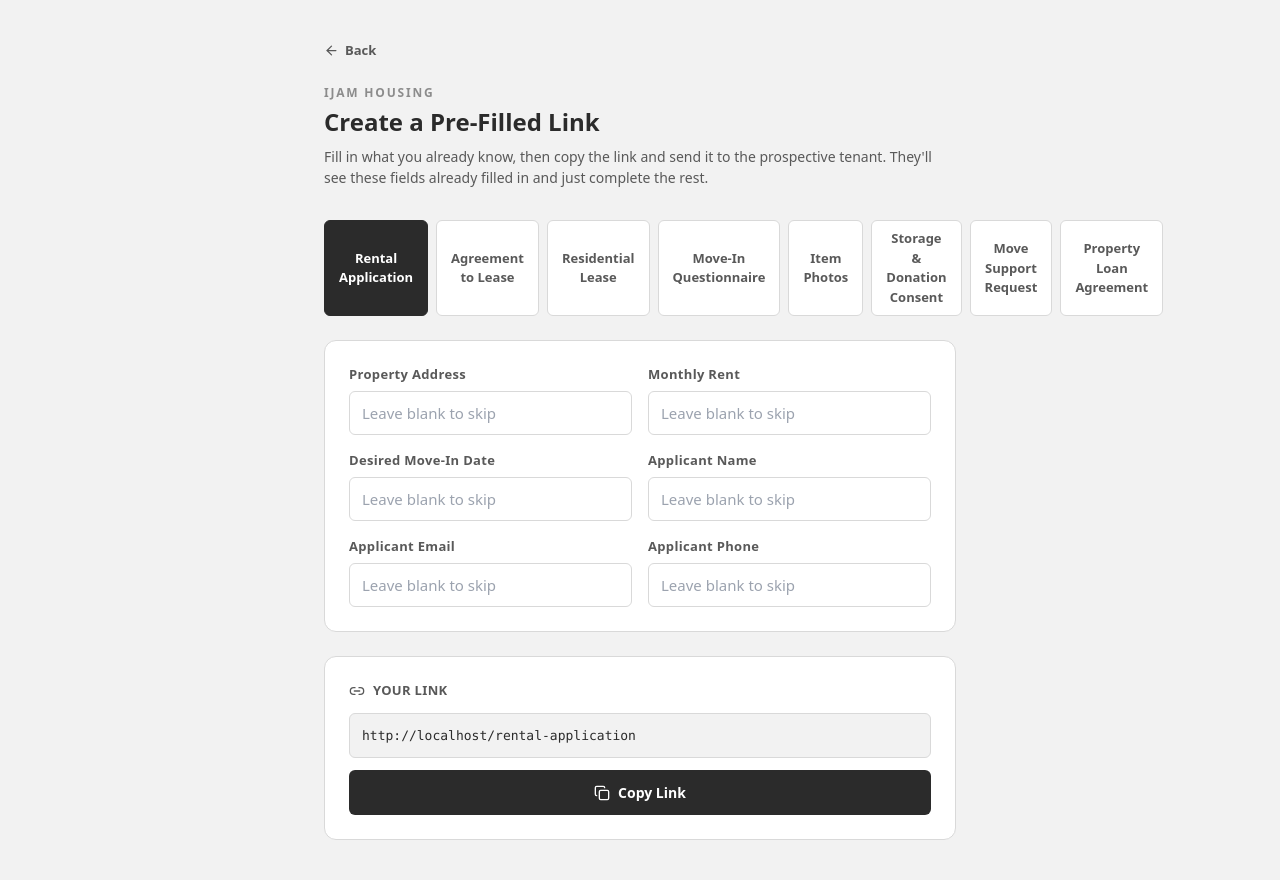
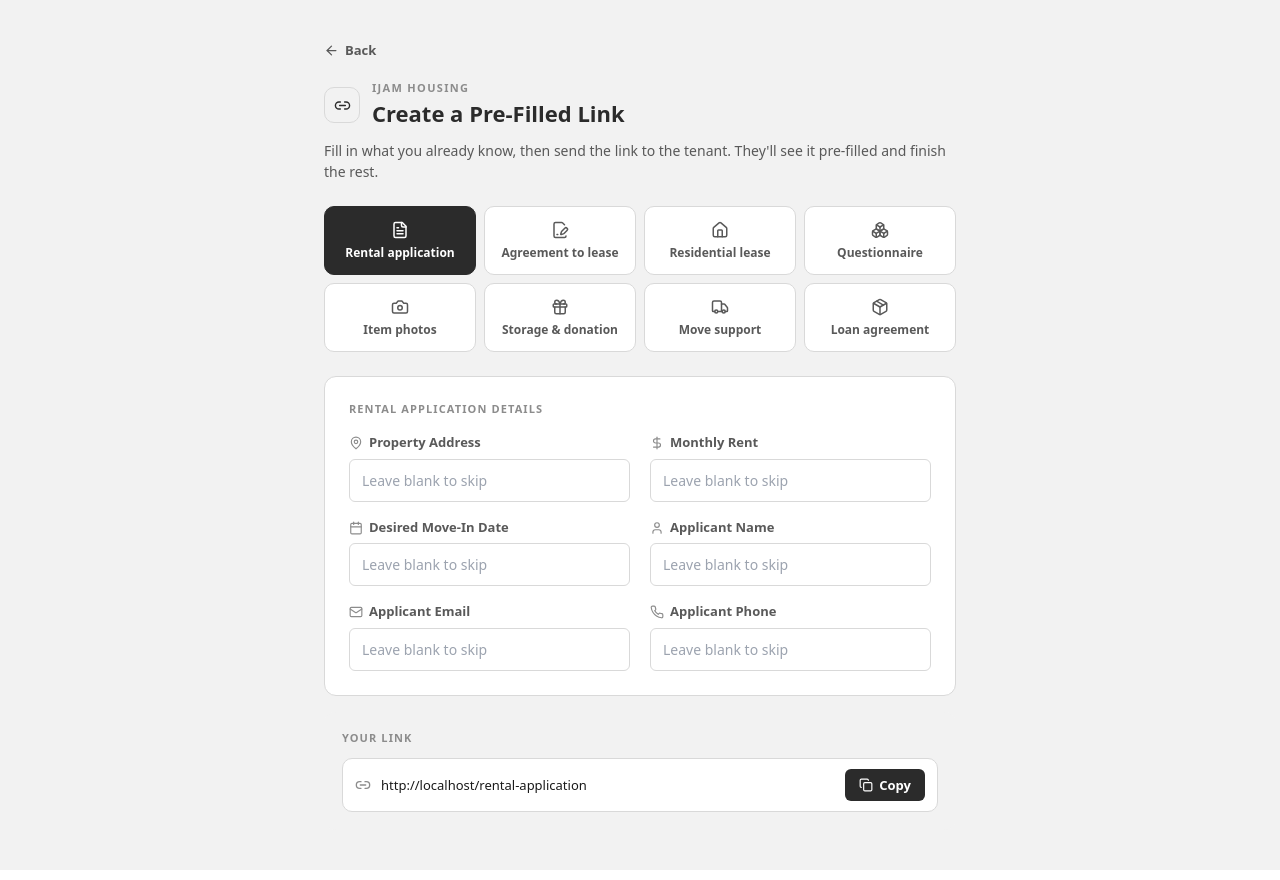
Before and after one commit to DoTheRidiculous/ijam-rental-app, a React (Vite) app: page /create-link in a window 1280 px wide. Built offline with nearby package versions, Linux system fonts and the light colour scheme.

Commit message:
Add files via upload

```diff
--- a/src/Landing.jsx
+++ b/src/Landing.jsx
@@ -27,12 +27,12 @@ function LinkCard({ href, title, desc, icon: Icon }) {
       className="flex items-center gap-4 bg-white border rounded-xl p-5 transition-shadow hover:shadow-sm"
       style={{ borderColor: LIGHTGREY }}
     >
-      <div className="w-11 h-11 rounded-lg flex items-center justify-center flex-shrink-0" style={{ backgroundColor: PALEGREY }}>
-        <Icon size={20} color={CHARCOAL} />
+      <div className="w-11 h-11 rounded-[10px] flex items-center justify-center flex-shrink-0" style={{ backgroundColor: PALEGREY, border: `0.5px solid ${LIGHTGREY}` }}>
+        <Icon size={19} color={CHARCOAL} />
       </div>
       <div className="flex-1">
         <p className="text-[16px] font-bold" style={{ color: CHARCOAL }}>{title}</p>
-        <p className="text-[13px]" style={{ color: SLATE }}>{desc}</p>
+        <p className="text-[13px] mt-0.5" style={{ color: SLATE }}>{desc}</p>
       </div>
       <ArrowRight size={18} color={MIDGREY} />
     </a>
@@ -43,15 +43,22 @@ export default function Landing() {
   return (
     <div className="min-h-screen" style={{ backgroundColor: PALEGREY }}>
       <div className="max-w-2xl mx-auto px-5 py-14">
-        <p className="text-[12px] font-bold tracking-[0.15em] mb-2" style={{ color: MIDGREY }}>IJAM HOUSING</p>
-        <h1 className="text-3xl font-bold mb-2" style={{ color: CHARCOAL }}>Housing Documents</h1>
-        <p className="text-[15px] mb-8" style={{ color: SLATE }}>Choose the document you need to fill out and sign.</p>
+        <div className="flex items-center gap-3 mb-2">
+          <div className="w-9 h-9 rounded-[10px] flex items-center justify-center flex-shrink-0" style={{ backgroundColor: "#fff", border: `0.5px solid ${LIGHTGREY}` }}>
+            <HomeIcon size={17} color={CHARCOAL} />
+          </div>
+          <div>
+            <p className="text-[11px] font-semibold tracking-[0.12em] mb-0" style={{ color: MIDGREY }}>IJAM HOUSING</p>
+            <h1 className="text-[26px] font-bold" style={{ color: CHARCOAL }}>Housing Documents</h1>
+          </div>
+        </div>
+        <p className="text-[15px] mb-8 mt-2.5" style={{ color: SLATE }}>Choose the document you need to fill out and sign.</p>
 
         <div className="flex flex-col gap-3 mb-10">
           {FORM_LINKS.map((link) => <LinkCard key={link.href} {...link} />)}
         </div>
 
-        <p className="text-[12px] font-bold tracking-[0.15em] mb-3" style={{ color: MIDGREY }}>STAFF TOOLS</p>
+        <p className="text-[11px] font-semibold tracking-[0.12em] mb-3" style={{ color: MIDGREY }}>STAFF TOOLS</p>
         <div className="flex flex-col gap-3">
           {STAFF_LINKS.map((link) => <LinkCard key={link.href} {...link} />)}
         </div>
--- a/src/LinkBuilder.jsx
+++ b/src/LinkBuilder.jsx
@@ -1,11 +1,16 @@
 import React, { useState } from "react";
-import { Link2, Copy, Check, ArrowLeft } from "lucide-react";
-import { Field, TextInput, CHARCOAL, SLATE, MIDGREY, LIGHTGREY, PALEGREY } from "./formKit.jsx";
+import {
+  Link2, Copy, Check, ArrowLeft, FileText, FileSignature, Home as HomeIcon,
+  Boxes, Camera, Gift, Truck, Package, MapPin, DollarSign, Calendar, User, Mail, Phone, Clock,
+} from "lucide-react";
+import { CHARCOAL, SLATE, MIDGREY, LIGHTGREY, PALEGREY, INK } from "./formKit.jsx";
 
 const DOC_TYPES = [
   {
     key: "rental-application",
     label: "Rental Application",
+    shortLabel: "Rental application",
+    icon: FileText,
     path: "/rental-application",
     fields: [
       { key: "address", label: "Property Address" },
@@ -19,6 +24,8 @@ const DOC_TYPES = [
   {
     key: "agreement-to-lease",
     label: "Agreement to Lease",
+    shortLabel: "Agreement to lease",
+    icon: FileSignature,
     path: "/agreement-to-lease",
     fields: [
       { key: "address", label: "Property Address" },
@@ -34,6 +41,8 @@ const DOC_TYPES = [
   {
     key: "residential-lease",
     label: "Residential Lease",
+    shortLabel: "Residential lease",
+    icon: HomeIcon,
     path: "/residential-lease",
     fields: [
       { key: "address", label: "Premises Address" },
@@ -50,6 +59,8 @@ const DOC_TYPES = [
   {
     key: "move-in-questionnaire",
     label: "Move-In Questionnaire",
+    shortLabel: "Questionnaire",
+    icon: Boxes,
     path: "/move-in-questionnaire",
     fields: [
       { key: "tenant", label: "Tenant Name" },
@@ -59,6 +70,8 @@ const DOC_TYPES = [
   {
     key: "item-photos",
     label: "Item Photos",
+    shortLabel: "Item photos",
+    icon: Camera,
     path: "/item-photos",
     fields: [
       { key: "tenant", label: "Tenant Name" },
@@ -68,6 +81,8 @@ const DOC_TYPES = [
   {
     key: "storage-donation-consent",
     label: "Storage & Donation Consent",
+    shortLabel: "Storage & donation",
+    icon: Gift,
     path: "/storage-donation-consent",
     fields: [
       { key: "tenant", label: "Tenant Name" },
@@ -77,6 +92,8 @@ const DOC_TYPES = [
   {
     key: "move-support",
     label: "Move Support Request",
+    shortLabel: "Move support",
+    icon: Truck,
     path: "/move-support",
     fields: [
       { key: "tenant", label: "Tenant Name" },
@@ -86,6 +103,8 @@ const DOC_TYPES = [
   {
     key: "property-loan-agreement",
     label: "Property Loan Agreement",
+    shortLabel: "Loan agreement",
+    icon: Package,
     path: "/property-loan-agreement",
     fields: [
       { key: "tenant", label: "Owner Name" },
@@ -93,6 +112,41 @@ const DOC_TYPES = [
     ],
   },
 ];
+
+const FIELD_ICONS = {
+  address: MapPin,
+  rent: DollarSign,
+  security: DollarSign,
+  reservation: DollarSign,
+  movein: Calendar,
+  commence: Calendar,
+  start: Calendar,
+  end: Calendar,
+  term: Clock,
+  tenant: User,
+  landlord: User,
+  email: Mail,
+  phone: Phone,
+};
+
+function IconField({ icon: Icon, label, value, onChange }) {
+  return (
+    <div className="flex flex-col gap-1.5">
+      <label className="flex items-center gap-1.5 text-[13px] font-semibold" style={{ color: SLATE }}>
+        <Icon size={14} color={MIDGREY} /> {label}
+      </label>
+      <input
+        value={value}
+        onChange={onChange}
+        placeholder="Leave blank to skip"
+        className="w-full rounded-md border px-3 py-2.5 text-[14px] outline-none"
+        style={{ borderColor: LIGHTGREY, color: INK, backgroundColor: "#fff" }}
+        onFocus={(e) => (e.target.style.borderColor = CHARCOAL)}
+        onBlur={(e) => (e.target.style.borderColor = LIGHTGREY)}
+      />
+    </div>
+  );
+}
 
 export default function LinkBuilder() {
   const [docKey, setDocKey] = useState(DOC_TYPES[0].key);
@@ -138,69 +192,75 @@ export default function LinkBuilder() {
   return (
     <div className="min-h-screen" style={{ backgroundColor: PALEGREY }}>
       <div className="max-w-2xl mx-auto px-5 py-10">
-        <a href="/" className="inline-flex items-center gap-1.5 text-[13px] font-semibold mb-6" style={{ color: SLATE }}>
+        <a href="/" className="inline-flex items-center gap-1.5 text-[13px] font-semibold mb-5" style={{ color: SLATE }}>
           <ArrowLeft size={15} /> Back
         </a>
 
-        <p className="text-[12px] font-bold tracking-[0.15em] mb-1" style={{ color: MIDGREY }}>IJAM HOUSING</p>
-        <h1 className="text-2xl font-bold mb-2" style={{ color: CHARCOAL }}>Create a Pre-Filled Link</h1>
-        <p className="text-[14px] mb-8" style={{ color: SLATE }}>
-          Fill in what you already know, then copy the link and send it to the prospective tenant. They'll see these fields already filled in and just complete the rest.
+        <div className="flex items-center gap-3 mb-1.5">
+          <div className="w-9 h-9 rounded-[10px] flex items-center justify-center flex-shrink-0" style={{ backgroundColor: PALEGREY, border: `0.5px solid ${LIGHTGREY}` }}>
+            <Link2 size={17} color={CHARCOAL} />
+          </div>
+          <div>
+            <p className="text-[11px] font-semibold tracking-[0.12em] mb-0" style={{ color: MIDGREY }}>IJAM HOUSING</p>
+            <h1 className="text-[22px] font-bold" style={{ color: CHARCOAL }}>Create a Pre-Filled Link</h1>
+          </div>
+        </div>
+        <p className="text-[14px] mb-6 mt-2.5" style={{ color: SLATE }}>
+          Fill in what you already know, then send the link to the tenant. They'll see it pre-filled and finish the rest.
         </p>
 
-        <div className="flex gap-2 mb-6">
-          {DOC_TYPES.map((d) => (
+        <div className="grid grid-cols-2 sm:grid-cols-4 gap-2 mb-6">
+          {DOC_TYPES.map((d) => {
+            const Icon = d.icon;
+            const active = docKey === d.key;
+            return (
               <button
                 key={d.key}
                 onClick={() => switchDoc(d.key)}
-              className="px-3.5 py-2 rounded-md text-[13px] font-semibold border"
+                className="flex flex-col items-center gap-1.5 py-3.5 px-1.5 rounded-[10px] border text-center"
                 style={
-                docKey === d.key
-                  ? { backgroundColor: CHARCOAL, color: "#fff", borderColor: CHARCOAL }
-                  : { backgroundColor: "#fff", color: SLATE, borderColor: LIGHTGREY }
+                  active
+                    ? { backgroundColor: CHARCOAL, borderColor: CHARCOAL, color: "#fff" }
+                    : { backgroundColor: "#fff", borderColor: LIGHTGREY, color: SLATE }
                 }
               >
-              {d.label}
+                <Icon size={18} />
+                <span className="text-[12px] font-semibold leading-tight">{d.shortLabel}</span>
               </button>
-          ))}
+            );
+          })}
         </div>
 
-        <div className="bg-white rounded-xl border p-5 sm:p-6 mb-6" style={{ borderColor: LIGHTGREY }}>
-          <div className="grid grid-cols-2 gap-4">
+        <div className="bg-white rounded-xl border p-5 sm:p-6 mb-4" style={{ borderColor: LIGHTGREY }}>
+          <p className="text-[11px] font-semibold tracking-[0.1em] mb-4" style={{ color: MIDGREY }}>
+            {doc.label.toUpperCase()} DETAILS
+          </p>
+          <div className="grid grid-cols-1 sm:grid-cols-2 gap-x-5 gap-y-4">
             {doc.fields.map((f) => (
-              <Field key={f.key} label={f.label}>
-                <TextInput value={values[f.key] || ""} onChange={set(f.key)} placeholder="Leave blank to skip" />
-              </Field>
+              <IconField
+                key={f.key}
+                icon={FIELD_ICONS[f.key] || FileText}
+                label={f.label}
+                value={values[f.key] || ""}
+                onChange={set(f.key)}
+              />
             ))}
           </div>
         </div>
 
-        <div className="bg-white rounded-xl border p-5 sm:p-6" style={{ borderColor: LIGHTGREY }}>
-          <div className="flex items-center gap-2 mb-3">
-            <Link2 size={16} color={SLATE} />
-            <span className="text-[13px] font-bold tracking-wide" style={{ color: SLATE }}>YOUR LINK</span>
-          </div>
-          <div
-            className="text-[13px] font-mono p-3 rounded-md mb-3 break-all"
-            style={{ backgroundColor: PALEGREY, color: CHARCOAL, border: `1px solid ${LIGHTGREY}` }}
-          >
-            {link}
-          </div>
+        <div className="rounded-xl p-[18px]" style={{ backgroundColor: PALEGREY }}>
+          <p className="text-[11px] font-semibold tracking-[0.1em] mb-3" style={{ color: MIDGREY }}>YOUR LINK</p>
+          <div className="flex items-center gap-2.5 bg-white border rounded-[10px] px-3 py-2.5" style={{ borderColor: LIGHTGREY }}>
+            <Link2 size={16} color={MIDGREY} className="flex-shrink-0" />
+            <span className="flex-1 text-[13px] truncate" style={{ color: INK }}>{link}</span>
             <button
               onClick={copyLink}
-            className="w-full flex items-center justify-center gap-2 py-3 rounded-md text-[14px] font-bold text-white"
+              className="flex items-center gap-1.5 h-8 px-3.5 rounded-md text-[13px] font-semibold text-white flex-shrink-0"
               style={{ backgroundColor: CHARCOAL }}
             >
-            {copied ? (
-              <>
-                <Check size={16} /> Copied
-              </>
-            ) : (
-              <>
-                <Copy size={16} /> Copy Link
-              </>
-            )}
+              {copied ? <><Check size={14} /> Copied</> : <><Copy size={14} /> Copy</>}
             </button>
+          </div>
         </div>
       </div>
     </div>
```
Lines whose indentation alone changed are shown as unchanged.
